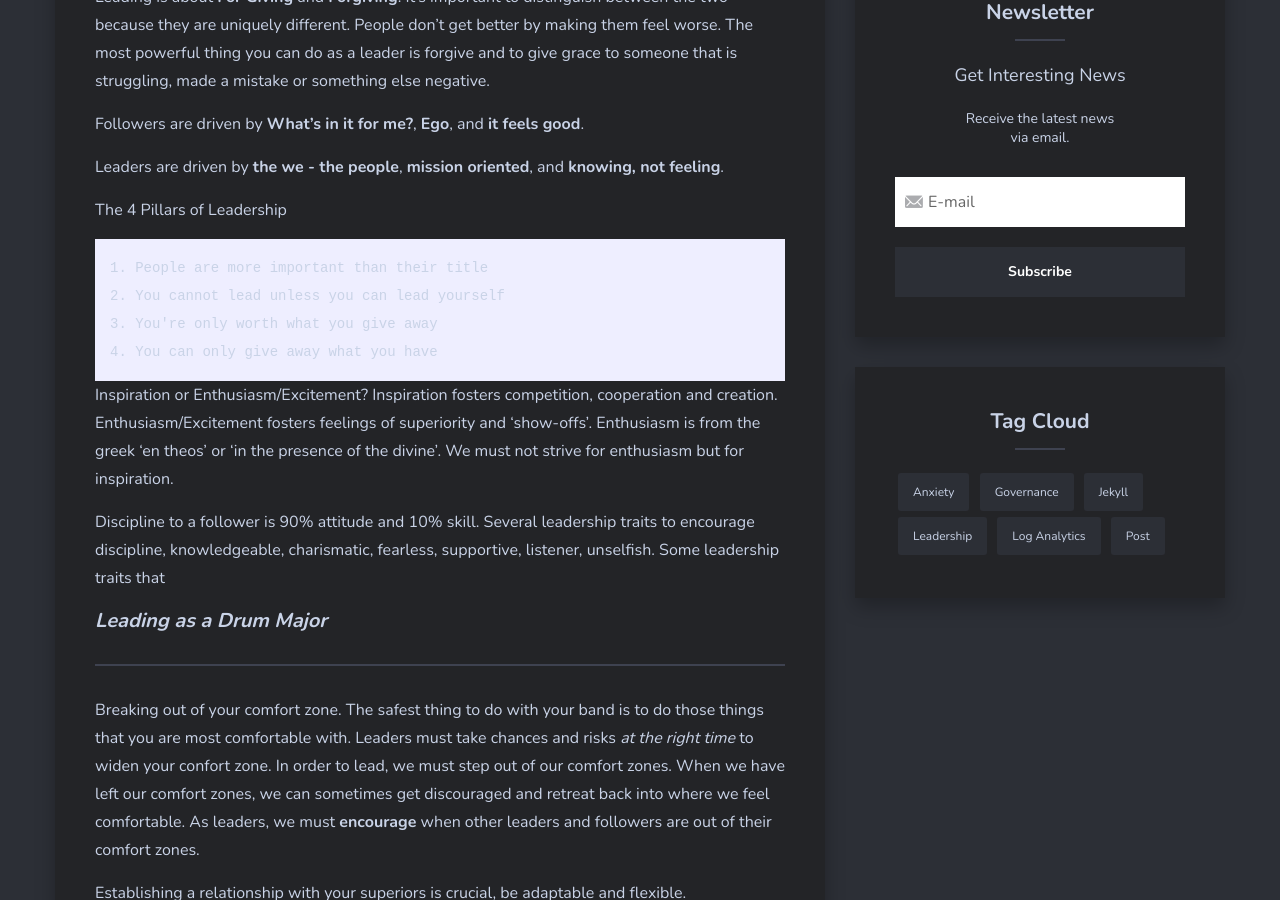
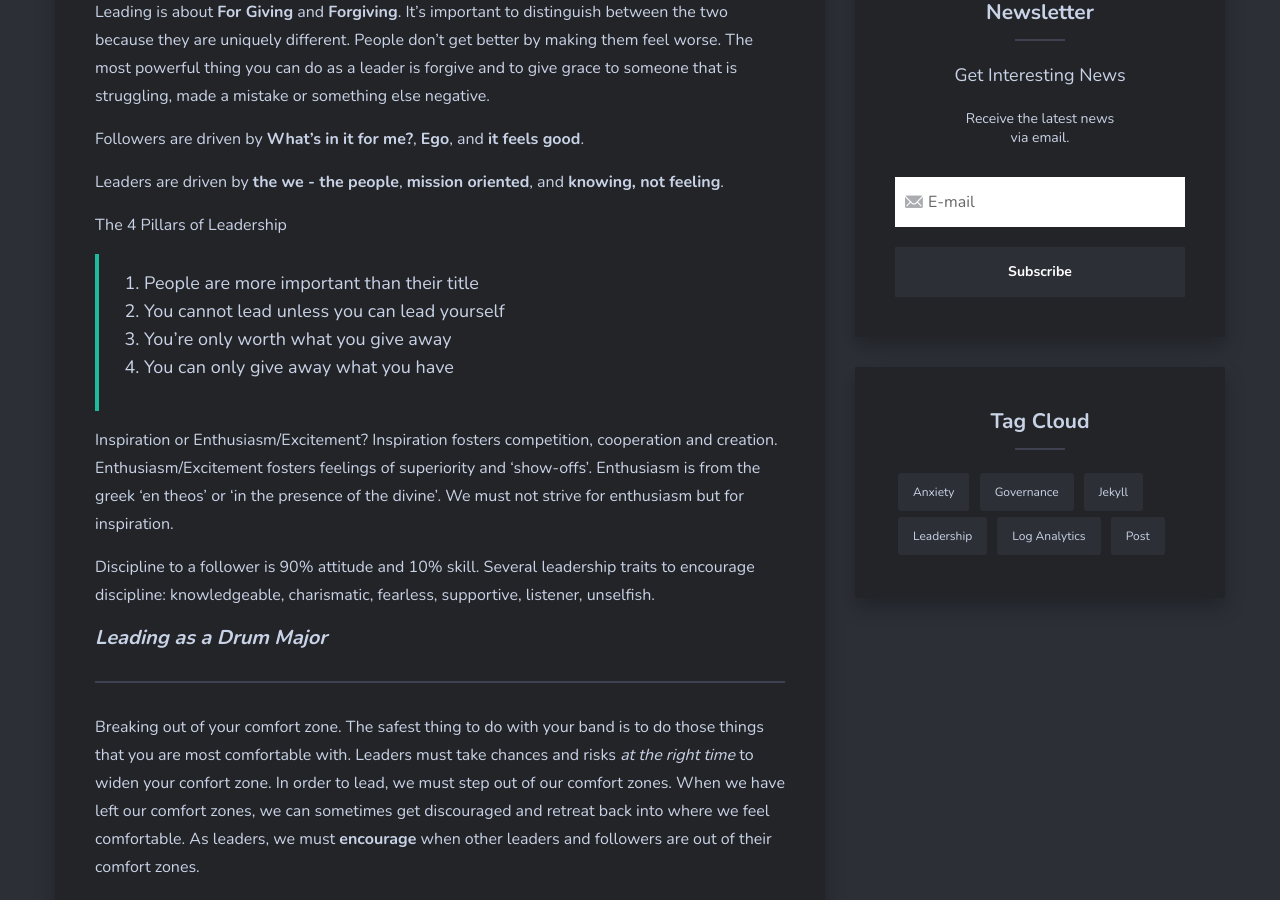
Before and after one commit to technicalanxiety/technicalanxiety.github.io, a Jekyll site: the page built from _posts/2024-2-16-thoughts-on-leadership.md, in a window 1280 px wide and 900 px high, scrolled down 1701 px. Built offline with Jekyll 4.4.1, drawn with Linux system fonts in a browser that asks for light colours; nearby versions of some CDN libraries; comment, search, counter and statistics services are not loaded.

Commit message:
fixed style and grammar issues

```diff
--- a/_posts/2024-2-16-thoughts-on-leadership.md
+++ b/_posts/2024-2-16-thoughts-on-leadership.md
@@ -10,8 +10,8 @@ tags:   [Leadership]
 {: .text-center}
 I was recently at my dad's house cleaning out my old closet reliving past memories as I came across various trinkets and things until I stumbled upon my 3 pages of notes from Drum Major Camp. I thought to myself before I started reading, oh this will be good and chuckled at little. Then I began to read... I was absolutely blown away! I have thought most of my career that the perceptions and ideas around leadership have just developed out of nothing along my travels, however, I know now that I was wrong. Aside from the example of my father and mother, I now know where much of how I think about leadership has come about. I would like to share it with you here. It's pretty neat.
 
-    As you read through this, think about how these thoughts and concepts might
-    apply to pretty much any organization or situation.
+> As you read through this, think about how these thoughts and concepts might
+> apply to pretty much any organization or situation.
 
 <br>
 
@@ -34,15 +34,15 @@ Leaders are driven by **the we - the people**, **mission oriented**, and **knowi
 
 The 4 Pillars of Leadership
 
-    1. People are more important than their title
-    2. You cannot lead unless you can lead yourself
-    3. You're only worth what you give away
-    4. You can only give away what you have
+> 1. People are more important than their title
+> 2. You cannot lead unless you can lead yourself
+> 3. You're only worth what you give away
+> 4. You can only give away what you have
 
 
 Inspiration or Enthusiasm/Excitement? Inspiration fosters competition, cooperation and creation. Enthusiasm/Excitement fosters feelings of superiority and 'show-offs'. Enthusiasm is from the greek 'en theos' or 'in the presence of the divine'. We must not strive for enthusiasm but for inspiration.
 
-Discipline to a follower is 90% attitude and 10% skill. Several leadership traits to encourage discipline, knowledgeable, charismatic, fearless, supportive, listener, unselfish. Some leadership traits that
+Discipline to a follower is 90% attitude and 10% skill. Several leadership traits to encourage discipline: knowledgeable, charismatic, fearless, supportive, listener, unselfish.
 
 #### *Leading as a Drum Major*
 ---
@@ -76,9 +76,9 @@ While you are *in the act of being* the Drum Major there are four main responsib
 ---
 Controlling your feelings
 
-    I control my thoughts
-    My thoughts control my feelings
-    I control my feelings
+> I control my thoughts
+> My thoughts control my feelings
+> I control my feelings
 
 <br>
 
```
